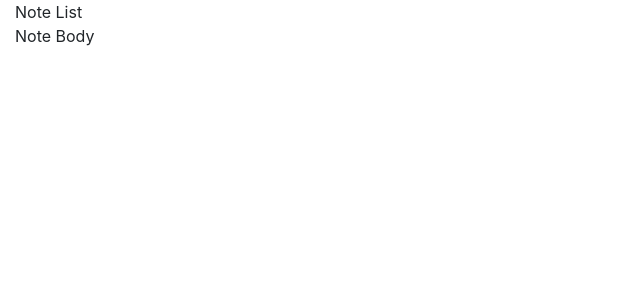
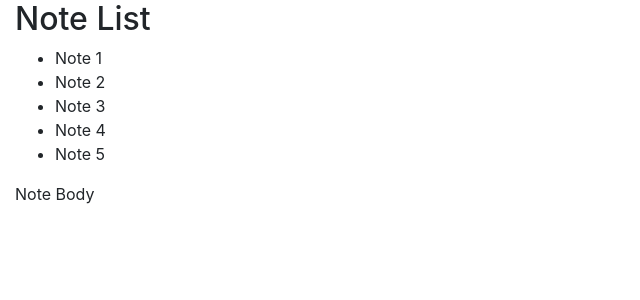
Before and after one commit to geisonbiazus/markdown_notes_frontend, a React (Create React App) app: page / in a window 1280 px wide. Shown: the top 300 px of the page, without its empty margins (0-640 px from the left). Built offline with nearby package versions, Linux system fonts and the light colour scheme.

Commit message:
Add a simple list in react

```diff
--- a/src/index.js
+++ b/src/index.js
@@ -4,5 +4,18 @@ import App from './view/components/App';
 import registerServiceWorker from './registerServiceWorker';
 import 'bootstrap/dist/css/bootstrap.min.css'
 
-ReactDOM.render(<App />, document.getElementById('root'));
+import InMemoryNoteRepository from './repositories/in_memory_note_repository';
+import NoteUseCase from './markdown_notes/note_use_case';
+import Note from './markdown_notes/note';
+
+const noteRepository = new InMemoryNoteRepository();
+const noteUseCase = new NoteUseCase(noteRepository);
+
+noteRepository.createSync(new Note("Note 1", "Content 1"));
+noteRepository.createSync(new Note("Note 2", "Content 2"));
+noteRepository.createSync(new Note("Note 3", "Content 3"));
+noteRepository.createSync(new Note("Note 4", "Content 4"));
+noteRepository.createSync(new Note("Note 5", "Content 5"));
+
+ReactDOM.render(<App noteUseCase={noteUseCase}/>, document.getElementById('root'));
 registerServiceWorker();
--- /dev/null
+++ b/src/presenters/note_presenter.js
@@ -0,0 +1,20 @@
+class NotePresenter {
+  constructor(context) {
+    this.context = context;
+  }
+
+  presentNote(note) {
+  }
+
+  presentError(error) {
+  }
+
+  presentValidation(errors) {
+  }
+
+  presentNoteList(notes) {
+    this.context.setState({notes});
+  }
+}
+
+export default NotePresenter;
--- a/src/view/components/App.js
+++ b/src/view/components/App.js
@@ -1,12 +1,20 @@
 import React, { Component } from 'react';
 import NoteList from './NoteList';
 import NoteBody from './NoteBody';
+import NotePresenter from '../../presenters/note_presenter';
 
 class App extends Component {
+  constructor(props) {
+    super(props);
+    this.state = { notes: [] };
+    const presenter = new NotePresenter(this);
+    props.noteUseCase.listNotes(presenter);
+  }
+
   render() {
     return (
       <div className="App container-fluid">
-        <NoteList />
+        <NoteList notes={this.state.notes}/>
         <NoteBody />
       </div>
     );
--- a/src/view/components/NoteList.js
+++ b/src/view/components/NoteList.js
@@ -4,7 +4,12 @@ class NoteList extends Component {
   render() {
     return (
       <section>
-        Note List
+        <h2>Note List</h2>
+        <ul>
+          {this.props.notes.map((note) => {
+            return <li key={note.id}>{note.title}</li>;
+          })}
+        </ul>
       </section>
     );
   }
```
